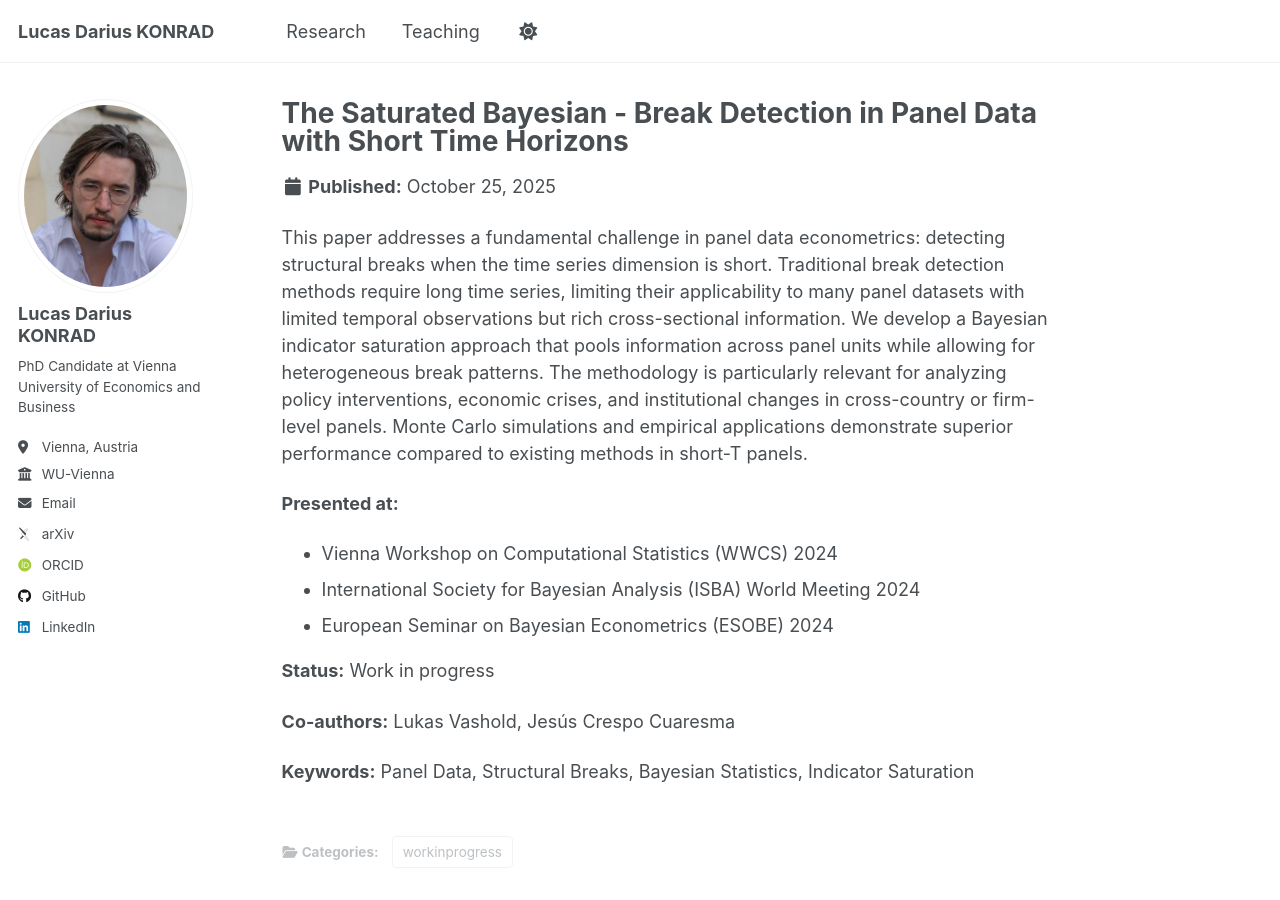
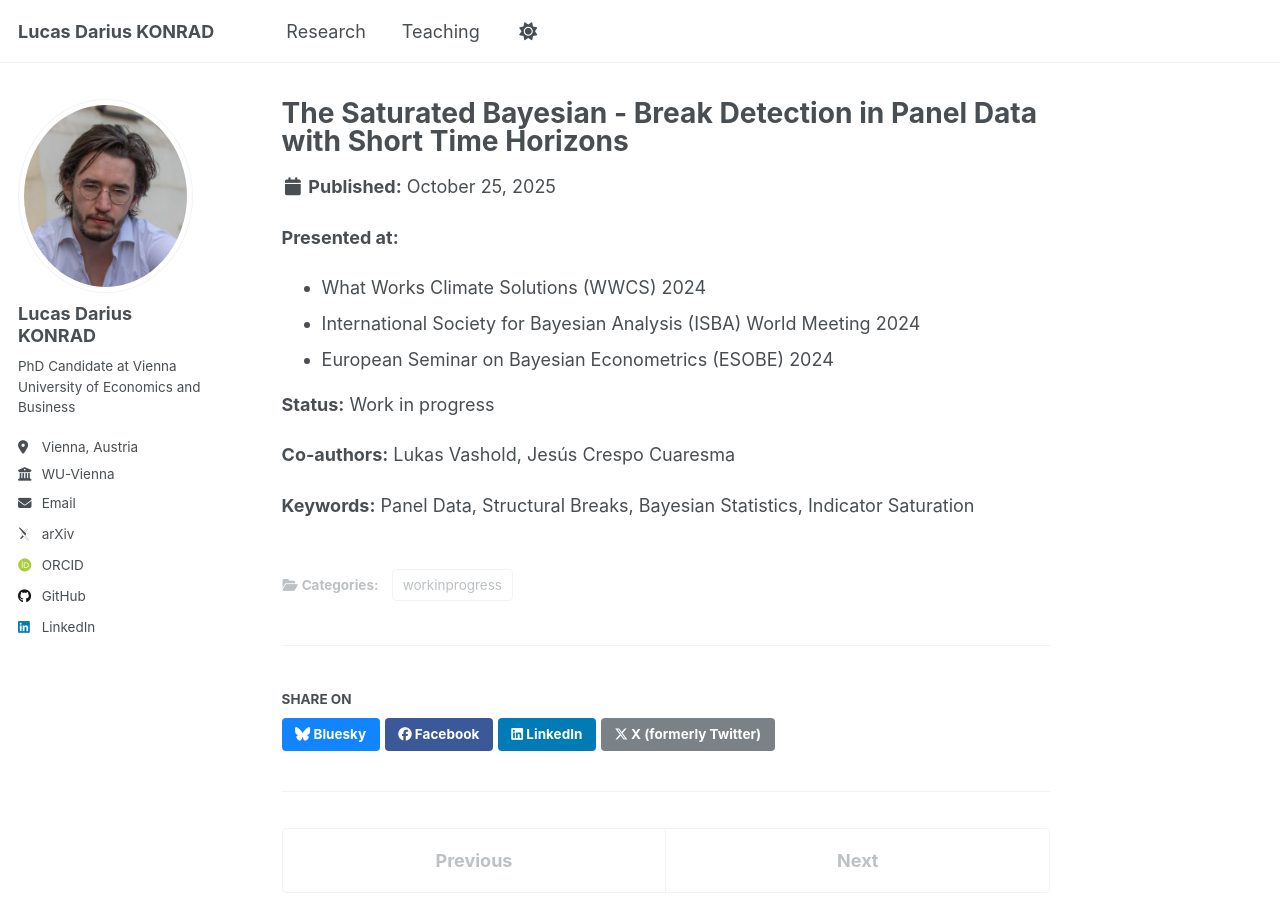
Before and after one commit to konradld/konradld.github.io, a Jekyll site: the page built from _research/publication-saturated-bayesian.md, in a window 1280 px wide and 900 px high. Built offline with Jekyll 4.4.1, drawn with Linux system fonts in a browser that asks for light colours; some web fonts are replaced; a script that is not in the unit is left out.

Commit message:
Update publication-saturated-bayesian.md

```diff
--- a/_research/publication-saturated-bayesian.md
+++ b/_research/publication-saturated-bayesian.md
@@ -3,14 +3,12 @@
 collection: research
 category: workinprogress
 permalink: /publication/2024-saturated-bayesian
-excerpt: 'This paper develops Bayesian methods for detecting structural breaks in panel data when the time dimension is limited.'
+excerpt: 'This paper develops a maximally flexible Bayesian method for detecting structural breaks in panel data when the time dimension is limited.'
 # citation: 'Konrad, L.D., Vashold, L., Crespo Cuaresma, J. (2024). &quot;The Saturated Bayesian - Break Detection in Panel Data with Short Time Horizons.&quot; <i>Unpublished Document</i>.'
 ---
 
-This paper addresses a fundamental challenge in panel data econometrics: detecting structural breaks when the time series dimension is short. Traditional break detection methods require long time series, limiting their applicability to many panel datasets with limited temporal observations but rich cross-sectional information. We develop a Bayesian indicator saturation approach that pools information across panel units while allowing for heterogeneous break patterns. The methodology is particularly relevant for analyzing policy interventions, economic crises, and institutional changes in cross-country or firm-level panels. Monte Carlo simulations and empirical applications demonstrate superior performance compared to existing methods in short-T panels.
-
 **Presented at:**
-- Vienna Workshop on Computational Statistics (WWCS) 2024
+- What Works Climate Solutions (WWCS) 2024
 - International Society for Bayesian Analysis (ISBA) World Meeting 2024
 - European Seminar on Bayesian Econometrics (ESOBE) 2024
 
```
